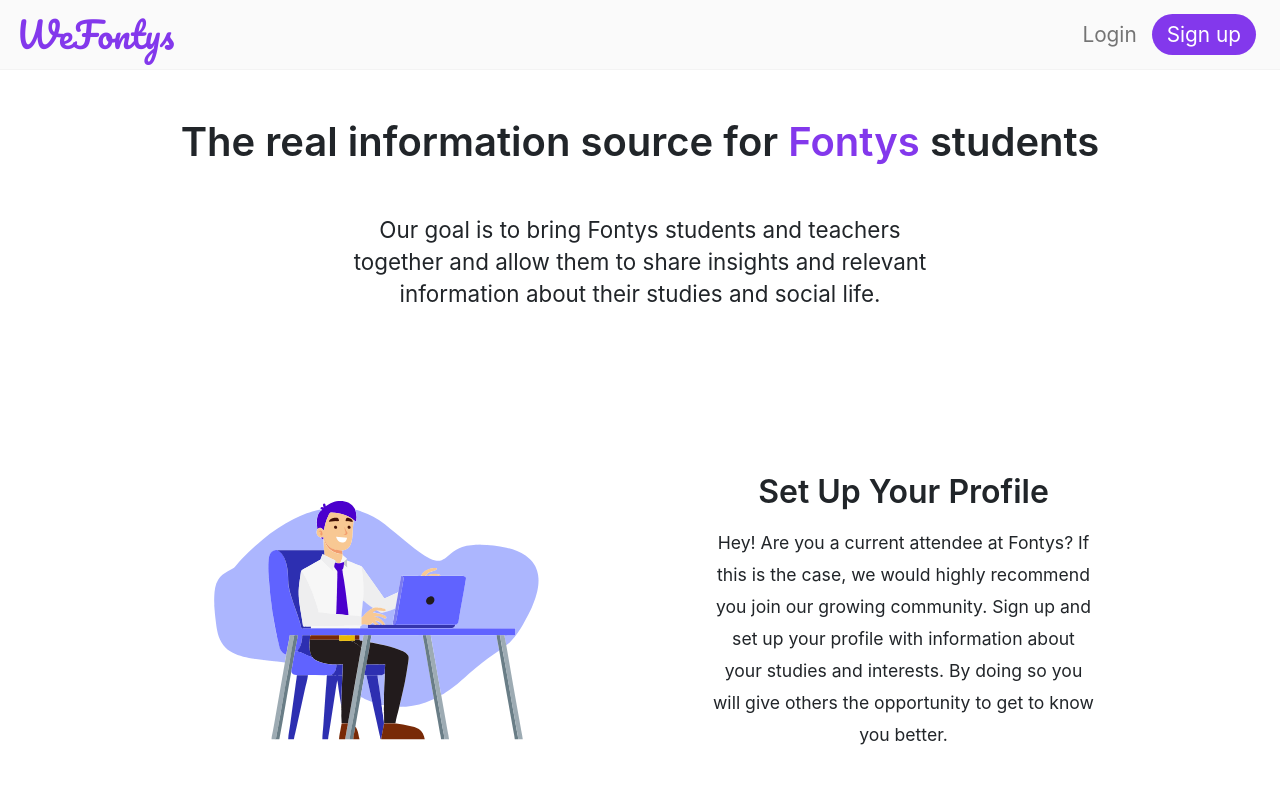
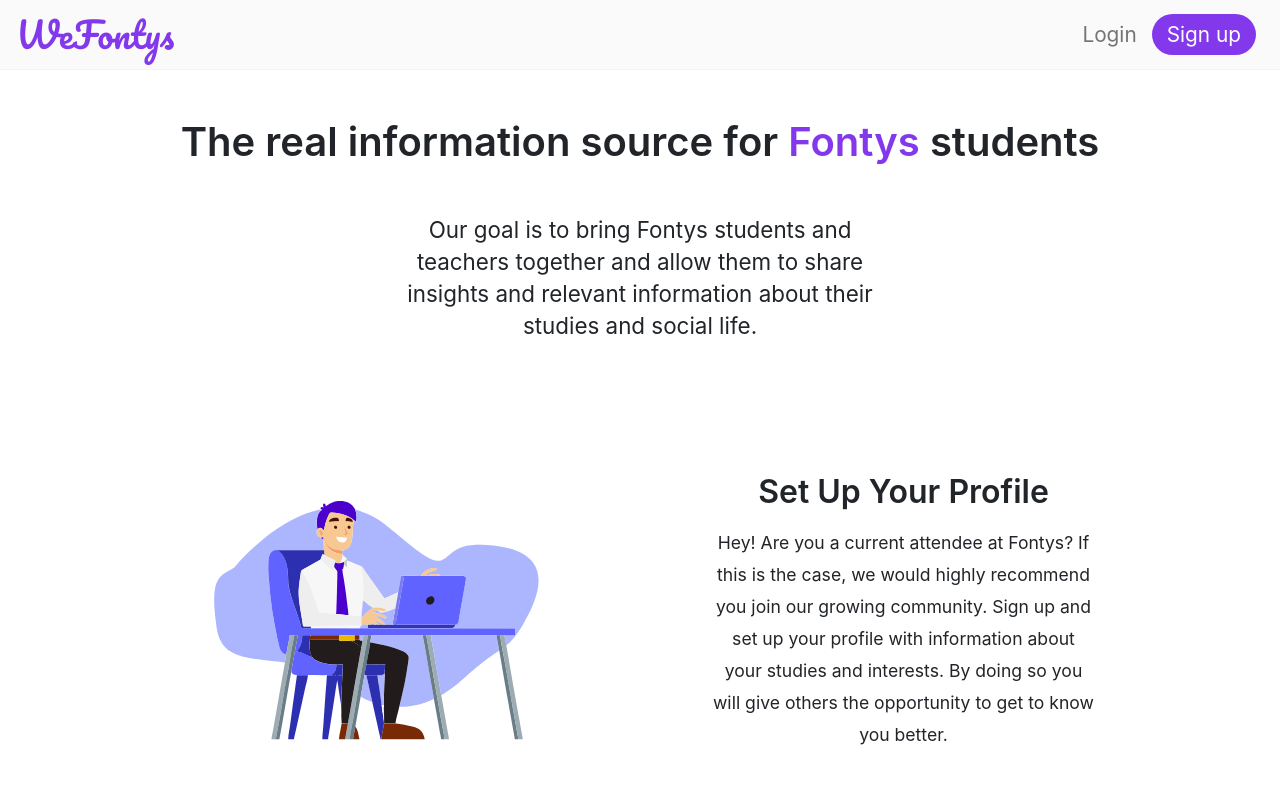
Before and after one commit to TinStay/DRAM-group, a React (Create React App) app in the folder we-fontys/: page / in a window 1280 px wide. Shown: the top 800 px of the page. Built offline with nearby package versions, Linux system fonts and the light colour scheme; no server answers; a web font is replaced by a local one.

Commit message:
Added sizing of home page containers

```diff
--- a/we-fontys/src/App.js
+++ b/we-fontys/src/App.js
@@ -28,7 +28,7 @@
         <Navbar />
         <Switch>
           <Route path="/" exact component={Homepage} />
-          <Container style={{ minHeight: "100vh", minWidth: "80vw" }}>
+          <Container style={{  minWidth: "80vw" }}>
             <PrivateRoute exact path="/profile/:id" component={Profile} />
             <Route path="/signup" component={Signup} />
             <Route path="/login" component={Login} />
--- a/we-fontys/src/components/AuthForms/Login.js
+++ b/we-fontys/src/components/AuthForms/Login.js
@@ -36,7 +36,7 @@
       await login(emailRef.current.value, passwordRef.current.value);
 
       // Redirect to home page
-      history.push("/");
+      history.push("/discuss");
     } catch (error) {
       console.log("Login error: ", error);
       setError(error.message);
--- a/we-fontys/src/components/Discussions/Discussions.module.scss
+++ b/we-fontys/src/components/Discussions/Discussions.module.scss
@@ -27,8 +27,8 @@
   }
 
   @media screen and (min-width: 992px) {
-    width: 90px;
-    height: 90px;
+    width: 80px;
+    height: 80px;
   }
 
   &:hover {
--- a/we-fontys/src/components/Home/Homepage.js
+++ b/we-fontys/src/components/Home/Homepage.js
@@ -28,7 +28,7 @@
           life.
         </p>
       </div>
-      <div className="w-80 w-80 mx-auto">
+      <div className="w-80 mx-auto">
         <div class="row my-5  ">
           <div class="col-md-6 my-4 text-center">
             <img
--- a/we-fontys/src/components/Home/Homepage.module.scss
+++ b/we-fontys/src/components/Home/Homepage.module.scss
@@ -7,9 +7,14 @@
 
 
 .jumbotron{
-    margin: 0 0 2rem 0;
+    margin: 0 auto 2rem auto;
     min-height: 32vh;
+    width: 94%;
     text-align: center;
+
+    @media screen and (min-width: 768px) {
+        width: 86%;
+      }
 
     h1{
         font-weight: 600;
```
Also changed, not shown: 1 other file (tests, documents, lock files or other folders).
